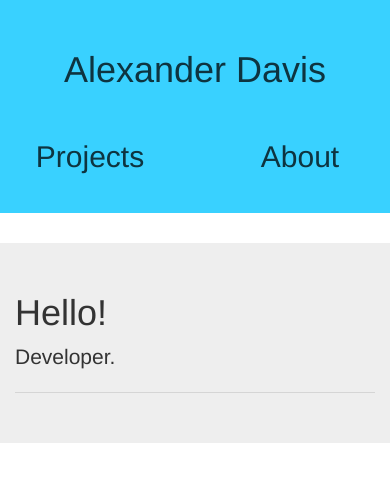
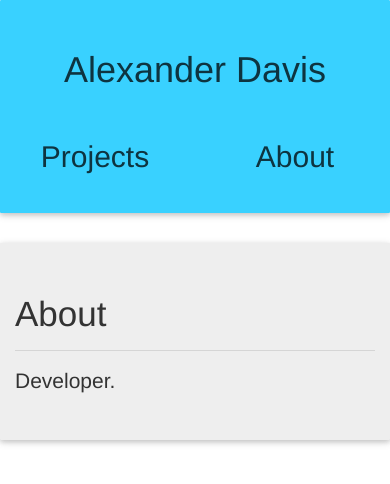
Before and after one commit to alexander7161/alexanderdavis.net, a plain HTML site: page about.html in a window 390 px wide. Drawn offline with nearby package versions, Linux system fonts and the light colour scheme.

Commit message:
small fixes

```diff
--- a/about.html
+++ b/about.html
@@ -1,5 +1,11 @@
 <head>
   <meta name="viewport" content="width=device-width, initial-scale=1">
+  <link rel="stylesheet" href="https://maxcdn.bootstrapcdn.com/font-awesome/4.7.0/css/font-awesome.min.css">
+  <!-- Bootstrap core CSS -->
+  <link href="https://cdnjs.cloudflare.com/ajax/libs/twitter-bootstrap/4.0.0/css/bootstrap.min.css" rel="stylesheet">
+  <!-- Material Design Bootstrap -->
+  <link href="https://cdnjs.cloudflare.com/ajax/libs/mdbootstrap/4.5.0/css/mdb.min.css" rel="stylesheet">
+
 <!-- Latest compiled and minified CSS -->
 <link rel="stylesheet" href="https://maxcdn.bootstrapcdn.com/bootstrap/3.3.7/css/bootstrap.min.css">
 
@@ -23,14 +29,14 @@
 </div>
 </div>
 <div class="jumbotron text-center visible-xs" id="title">
-  <div class="row" id="titleText" onclick="location.href='index.html';">
+  <div id="titleText" onclick="location.href='index.html';">
   <h1>Alexander Davis</h1>
 </div>
 <div class="row">
   <div class="col-xs-6" id="titleSmall" onclick="location.href='projects.html';">
     <h2>Projects</h2>
   </div>
-  <div class="col-xs-6" id="titleSmall" onclick="location.href='about'.html';">
+  <div class="col-xs-6" id="titleSmall" onclick="location.href='about.html';">
     <h2>About</h2>
   </div>
 </div>
@@ -40,8 +46,9 @@
 
 <body>
 <div class="jumbotron container">
-  <h1 class="display-4">Hello!</h1>
+  <h1 class="display-4">About</h1>
+    <hr class="my-4">
   <p class="lead">Developer.</p>
-  <hr class="my-4">
+
 </div>
 </body>
```
Also changed, not shown: index.html (+10 -2 lines), projects.html (+10 -4 lines).
